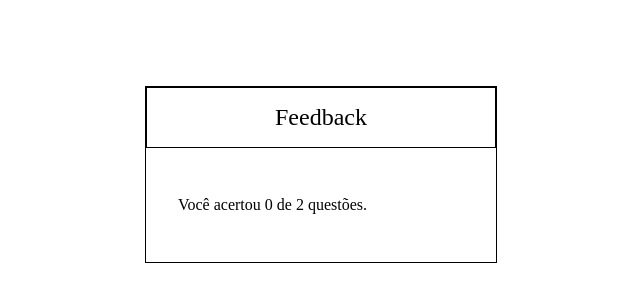
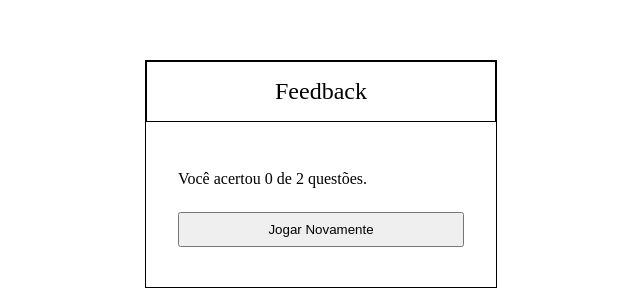
Before and after one commit to GusttavoCDN-zz/trivia_game, a Next.js app: page /feedback in a window 1280 px wide. Shown: the part 226-528 px from the top of the page, without its empty margins (319-959 px from the left). Built offline with nearby package versions, Linux system fonts and the light colour scheme.

Commit message:
feat: Adicionado link para jogar novamente na tela de feedback

```diff
--- a/pages/feedback.tsx
+++ b/pages/feedback.tsx
@@ -1,9 +1,12 @@
 import React, { useContext } from 'react';
+import { useRouter } from 'next/router';
 import Container from '../src/components/Container';
 import Widget from '../src/components/Widget';
 import { QuizContext } from '../src/Context';
+import Button from '../src/components/Button';
 
 function feedback() {
+  const router = useRouter();
   const { assertions, totalQuestions } = useContext(QuizContext);
   return (
     <Container>
@@ -21,6 +24,7 @@ function feedback() {
             {' '}
             questões.
           </p>
+          <Button onClick={() => router.push('/')}>Jogar Novamente</Button>
         </Widget.Content>
       </Widget>
     </Container>
```
Also changed, not shown: pages/new_quiz.tsx (added, +9 -0 lines), 1 other file (tests, documents, lock files or other folders).
